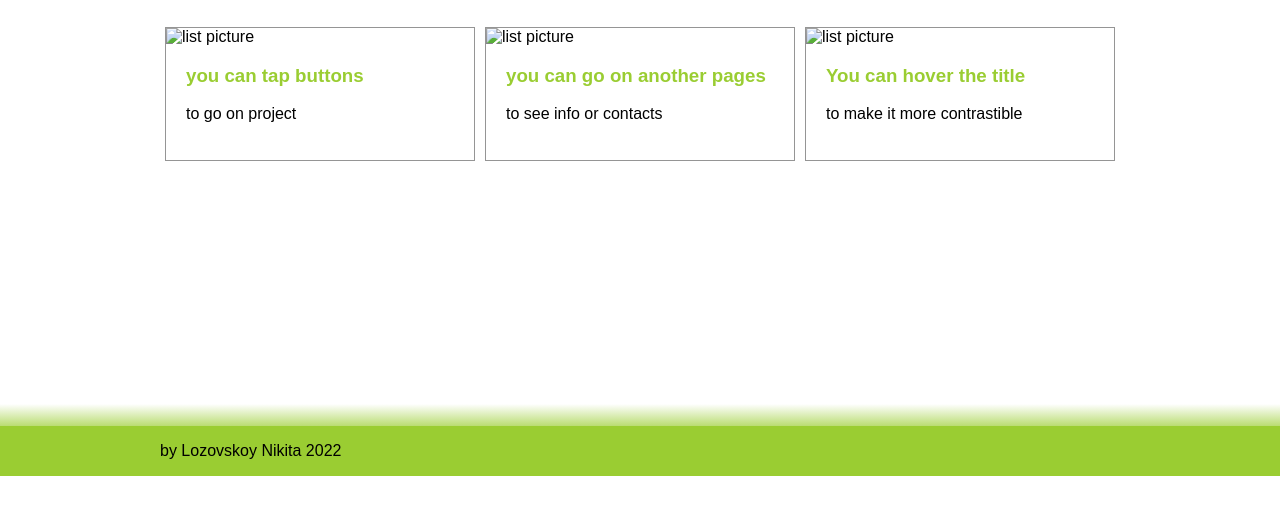
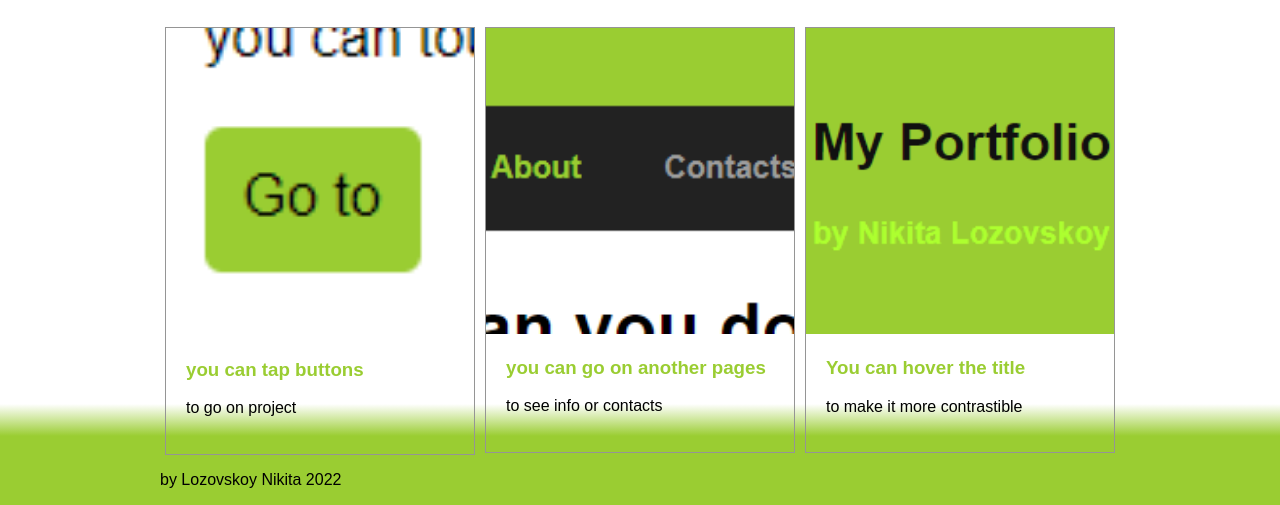
Before and after one commit to Lozovskoy/portfolio, a plain HTML site: page info/index.html in a window 1280 px wide. Shown: the part 324-829 px from the top of the page. Before the commit the page ends 800 px from the top, so only its background shows below. Drawn offline with Linux system fonts and the light colour scheme; the site is published under a folder, as on GitHub Pages, so addresses that start at the root find nothing.

Commit message:
Update index.html

```diff
--- a/info/index.html
+++ b/info/index.html
@@ -51,7 +51,7 @@
           <div class="collection-item-outer">
             <div class="collection-item">
               <img
-                src="/img/button.png"
+                src="../img/button.png"
                 alt="list picture"
                 width="300"
                 height=""
@@ -65,7 +65,7 @@
           <div class="collection-item-outer">
             <div class="collection-item">
               <img
-                src="/img/switch.png"
+                src="../img/switch.png"
                 alt="list picture"
                 width="300"
                 height=""
@@ -79,7 +79,7 @@
           <div class="collection-item-outer">
             <div class="collection-item">
               <img
-                src="/img/hover.png"
+                src="../img/hover.png"
                 alt="list picture"
                 width="300"
                 height=""
```
